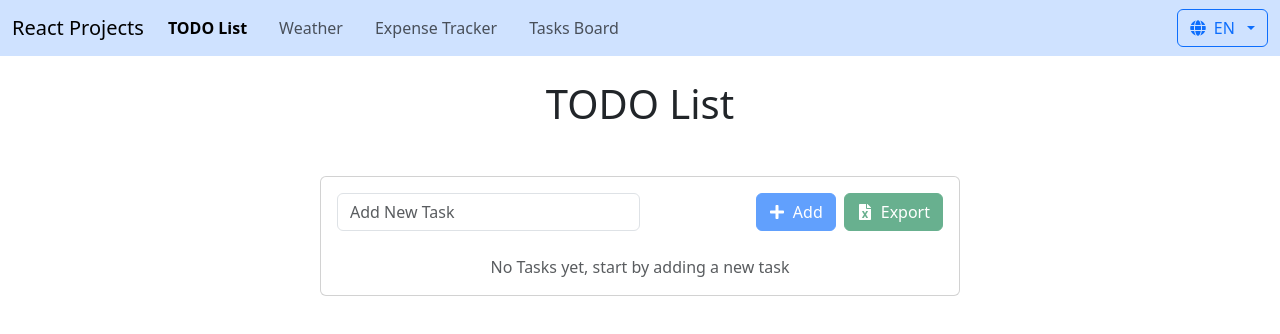
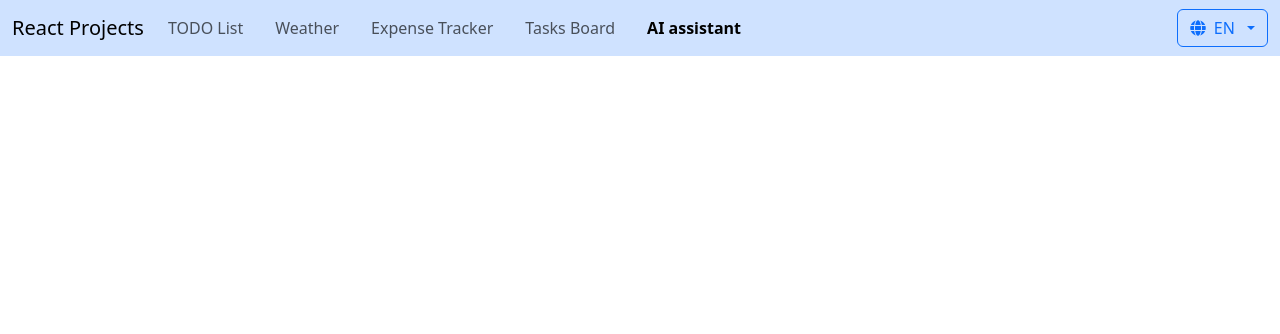
Before and after one commit to m7mdaljml/react, a React (Vite) app: page /ai-assistant in a window 1280 px wide. Before the commit this address led to /todo. Shown: the top 334 px of the page. Built offline with nearby package versions, Linux system fonts and the light colour scheme.

Commit message:
feat: init ai assistant empty file and sitemap

```diff
--- /dev/null
+++ b/src/presentation/pages/ai-chat/index.tsx
@@ -0,0 +1,4 @@
+const AIChat = () => {
+  return <div></div>;
+};
+export default AIChat;
--- a/src/sitemap/index.tsx
+++ b/src/sitemap/index.tsx
@@ -9,6 +9,7 @@ import ExpenseTrackerLayout from "../presentation/pages/expense-tracker";
 import ExpenseDashboard from "../presentation/pages/expense-tracker/content/dashboard";
 import ExpenseTransactions from "../presentation/pages/expense-tracker/content/transactions";
 import TasksBoard from "../presentation/pages/tasks-board";
+import AIChat from "../presentation/pages/ai-chat";
 
 export const routes: RouteObject[] = [
   {
@@ -81,6 +82,17 @@ export const routes: RouteObject[] = [
           },
         },
       },
+      {
+        path: "ai-assistant",
+        element: <AIChat />,
+        handle: {
+          label: {
+            en: "AI assistant",
+            ar: "المساعد الذكي ",
+            fr: "Assistant IA",
+          },
+        },
+      },
 
       {
         path: "*",
```
Also changed, not shown: 1 other file (tests, documents, lock files or other folders).
